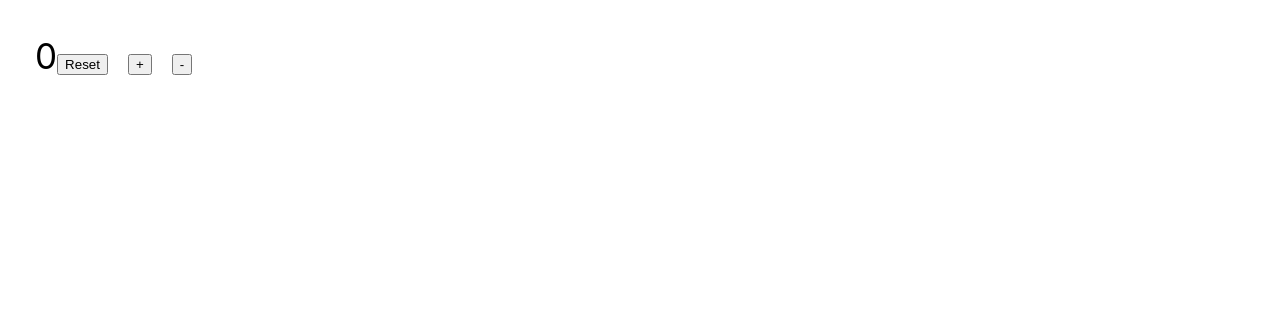
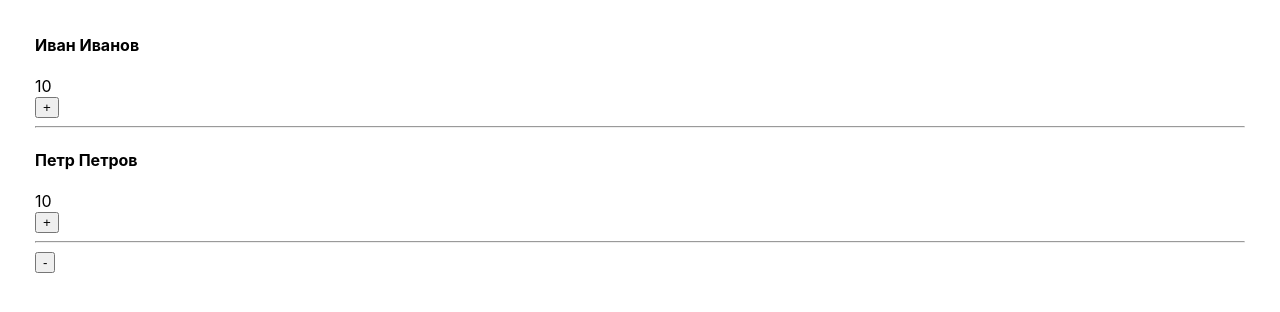
Before and after one commit to DmitryShastel/Native_JS_2.0_old, a React (Create React App) app in the folder Folder_1/native_js_2.0/: page / in a window 1280 px wide. Shown: the top 312 px of the page. Built offline with nearby package versions, Linux system fonts and the light colour scheme.

Commit message:
The component UseStateComponent2 is created

```diff
--- a/Folder_1/native_js_2.0/src/App.tsx
+++ b/Folder_1/native_js_2.0/src/App.tsx
@@ -1,6 +1,5 @@
-import React, {useState} from 'react';
-import {Fullinput} from "./Native_JS_2.0/Native_JS_Monday/Fullinput";
-import {UseStateComponent} from "./Native_JS_2.0/Native_JS_Monday/useState";
+import React from 'react';
+import {UseStateComponent2} from "./Native_JS_2.0/Native_JS_Monday/useState";
 
 
 function App() {
@@ -19,7 +18,8 @@ function App() {
     return (
         <div className="App">
 
-            <UseStateComponent/>
+            {/*<UseStateComponent1/>*/}
+            <UseStateComponent2/>
 
 
             {/*<Fullinput addMessage={addMessage}/>*/}
--- a/Folder_1/native_js_2.0/src/Native_JS_2.0/Native_JS_Monday/useState.tsx
+++ b/Folder_1/native_js_2.0/src/Native_JS_2.0/Native_JS_Monday/useState.tsx
@@ -1,15 +1,36 @@
 import React, {useState} from 'react';
 
-export const UseStateComponent = () => {
+// export const UseStateComponent1 = () => {
+//
+//     const [count, setCount] = useState(0)
+//
+//     return (
+//         <div >
+//             {count}
+//             <button onClick={() => setCount(0)} className='buttons'>Reset</button>
+//             <button onClick={() => setCount(count => count + 1)} className='buttons'>+</button>
+//             <button onClick={() => setCount(count => count - 1)}>-</button>
+//         </div>
+//     );
+// };
 
-    const [count, setCount] = useState(0)
 
+export const UseStateComponent2 = () => {
     return (
-        <div >
-            {count}
-            <button onClick={() => setCount(0)} className='buttons'>Reset</button>
-            <button onClick={() => setCount(count => count + 1)} className='buttons'>+</button>
-            <button onClick={() => setCount(count => count - 1)}>-</button>
+        <div>
+            <div>
+                <h4>Иван Иванов</h4>
+                <div>10</div>
+                <button>+</button>
+            </div>
+            <hr/>
+            <div>
+                <h4>Петр Петров</h4>
+                <div>10</div>
+                <button>+</button>
+            </div>
+            <hr/>
+            <button>-</button>
         </div>
-    );
-};
+    )
+}
--- a/Folder_1/native_js_2.0/src/index.css
+++ b/Folder_1/native_js_2.0/src/index.css
@@ -1,6 +1,6 @@
 body {
   margin: 35px;
-  font-size: 35px;
+
 
   font-family: -apple-system, BlinkMacSystemFont, 'Segoe UI', 'Roboto', 'Oxygen',
     'Ubuntu', 'Cantarell', 'Fira Sans', 'Droid Sans', 'Helvetica Neue',
@@ -14,25 +14,3 @@ code {
   font-family: source-code-pro, Menlo, Monaco, Consolas, 'Courier New',
     monospace;
 }
-
-.block {
-  margin: 85px  50px;
-  font-size: 25px;
-}
-.block input {
-  margin-right: 20px;
-  height: 25px;
-
-}
-.input textarea{
-  font-size: 25px;
-}
-
-.button {
-  height: 15%;
-  width: 5%
-}
-
-.buttons {
-  margin-right: 20px;
-}
```
Also changed, not shown: Folder_1/native_js_2.0/src/index.tsx (line endings or trailing spaces).
